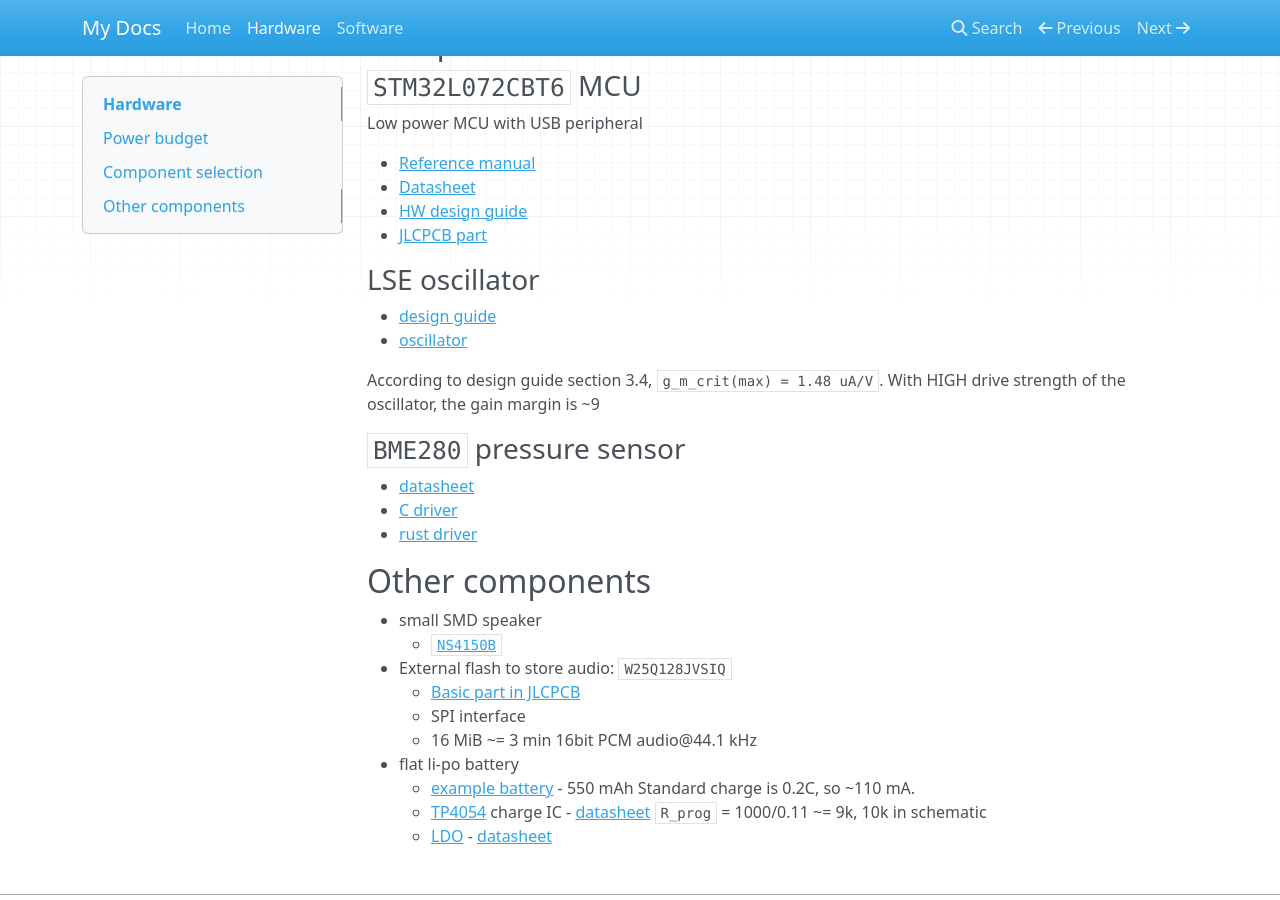
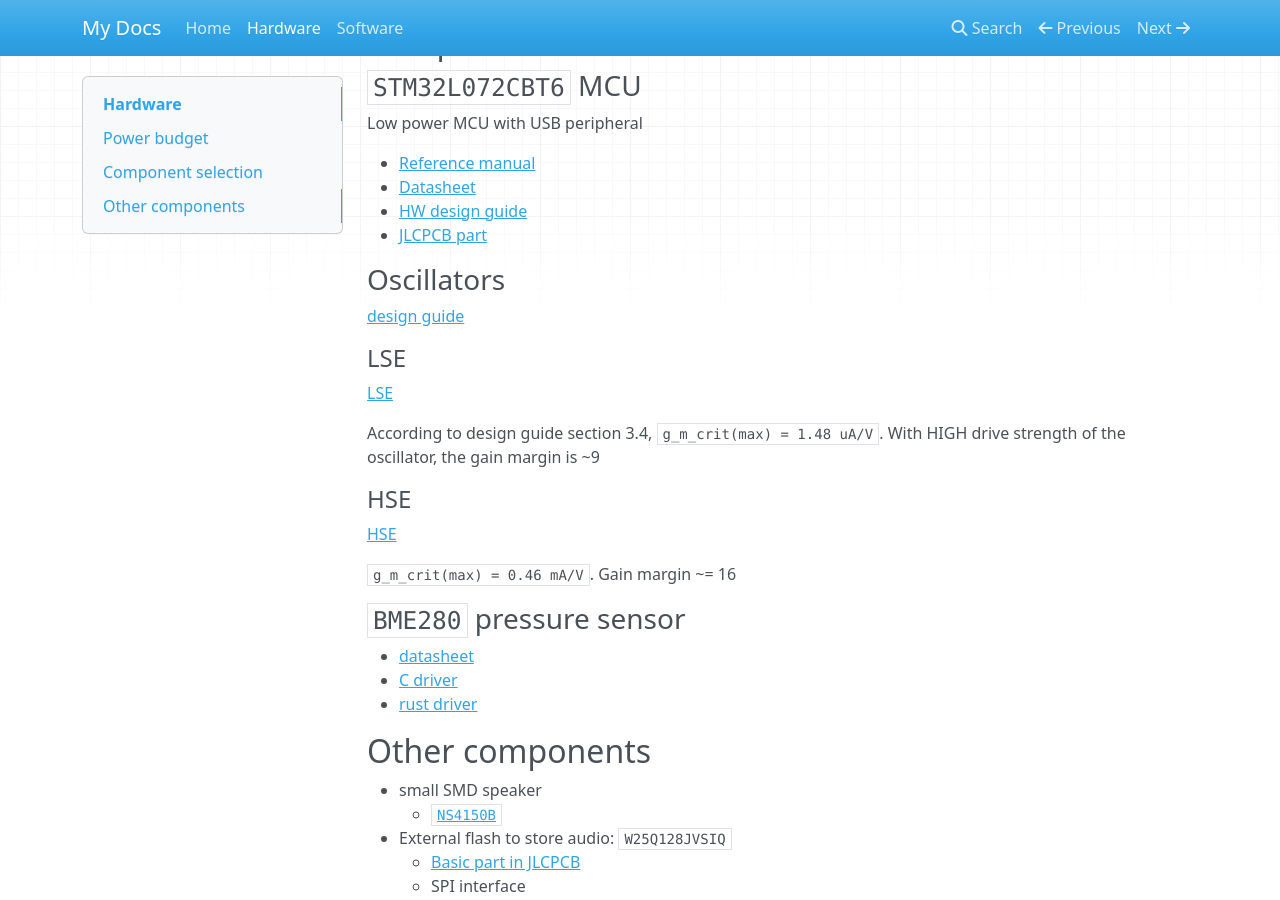
Before and after one commit to vasilNnikolov/vario, an MkDocs documentation site: the page built from docs/hw.md, in a window 1280 px wide and 900 px high, scrolled down 379 px. Built offline with MkDocs 1.6.1, drawn with Linux system fonts in a browser that asks for light colours; nearby versions of some CDN libraries.

Commit message:
add HSE to the MCU

```diff
--- a/docs/hw.md
+++ b/docs/hw.md
@@ -20,12 +20,22 @@
 - [HW design guide](./an4467-getting-started-with-stm32l0xx-hardware-development-stmicroelectronics.pdf)
 - [JLCPCB part](https://jlcpcb.com/partdetail/STMicroelectronics-STM32L072CBT6/C465977)
 
-### LSE oscillator
 
-- [design guide](./an2867-guidelines-for-oscillator-design-on-stm8afals-and-stm32-mcusmpus-stmicroelectronics.pdf)
-- [oscillator](https://www.lcsc.com/product-detail/Crystals_Seiko-Epson-X1A0000610006_C99009.html)
+### Oscillators
+
+[design guide](./an2867-guidelines-for-oscillator-design-on-stm8afals-and-stm32-mcusmpus-stmicroelectronics.pdf)
+
+#### LSE
+
+[LSE](https://www.lcsc.com/product-detail/Crystals_Seiko-Epson-X1A0000610006_C99009.html)
 
 According to design guide section 3.4, `g_m_crit(max) = 1.48 uA/V`. With HIGH drive strength of the oscillator, the gain margin is ~9
+
+#### HSE
+
+[HSE](https://www.lcsc.com/product-detail/Crystals_YXC-Crystal-Oscillators-X322516MLB4SI_C13738.html)
+
+`g_m_crit(max) = 0.46 mA/V`. Gain margin ~= 16
 
 ### `BME280` pressure sensor
 
```
Also changed, not shown: 1 other file.
